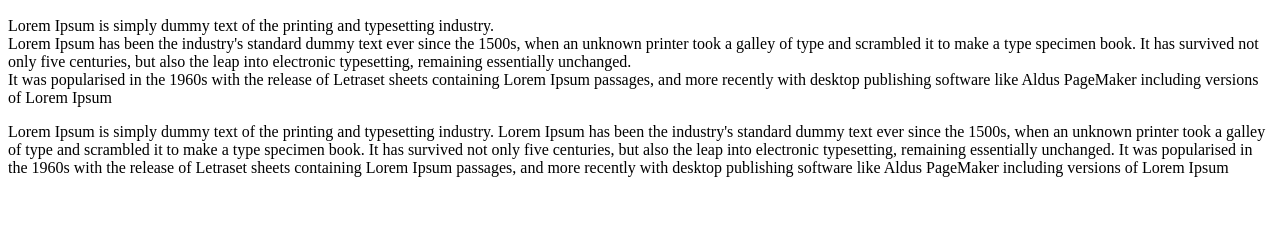
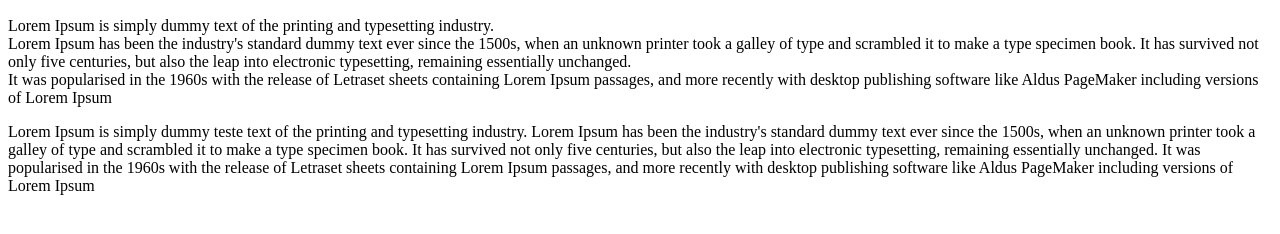
Before and after one commit to planetadjdavi/NodeStudio, a plain HTML site: page 02-títuloseparagrafos/títuloseparagrafos.html in a window 1280 px wide. Shown: the part 110-344 px from the top of the page. Drawn offline with Linux system fonts and the light colour scheme.

Commit message:
teste node linux

```diff
--- a/02-títuloseparagrafos/títuloseparagrafos.html
+++ b/02-títuloseparagrafos/títuloseparagrafos.html
@@ -17,7 +17,7 @@
     <p>Lorem Ipsum is simply dummy text of the printing and typesetting industry. <br> Lorem Ipsum has been the industry's standard dummy text ever since the 1500s, when an unknown printer took a galley of type and scrambled it to make a type specimen book. It has survived not only five centuries, but also the leap into electronic typesetting, remaining essentially unchanged. <br> It was popularised in the 1960s with the release of Letraset sheets containing Lorem Ipsum passages, and more recently with desktop publishing software like Aldus PageMaker including versions of Lorem Ipsum</p>
 
 
-    <p>Lorem Ipsum is simply dummy text of the printing and typesetting industry. Lorem Ipsum has been the industry's standard dummy text ever since the 1500s, when an unknown printer took a galley of type and scrambled it to make a type specimen book. It has survived not only five centuries, but also the leap into electronic typesetting, remaining essentially unchanged. It was popularised in the 1960s with the release of Letraset sheets containing Lorem Ipsum passages, and more recently with desktop publishing software like Aldus PageMaker including versions of Lorem Ipsum</p>
+    <p>Lorem Ipsum is simply dummy teste text of the printing and typesetting industry. Lorem Ipsum has been the industry's standard dummy text ever since the 1500s, when an unknown printer took a galley of type and scrambled it to make a type specimen book. It has survived not only five centuries, but also the leap into electronic typesetting, remaining essentially unchanged. It was popularised in the 1960s with the release of Letraset sheets containing Lorem Ipsum passages, and more recently with desktop publishing software like Aldus PageMaker including versions of Lorem Ipsum</p>
 
     <!--A importÂncia deles não se refere ao tamanho, mas a importância no texto, título e subtítulo.  Eles vão de H1 até H6-->
 
```
